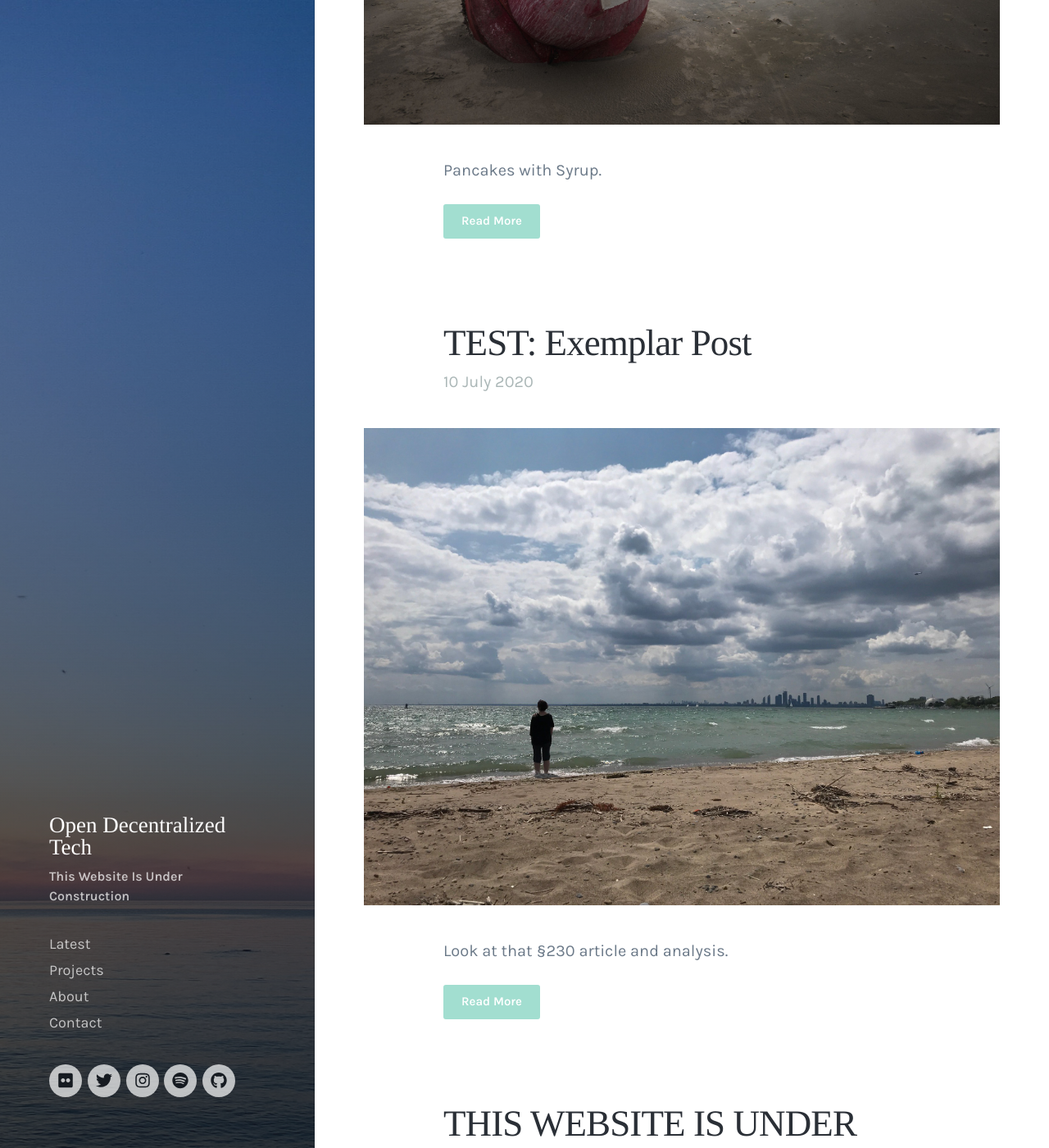
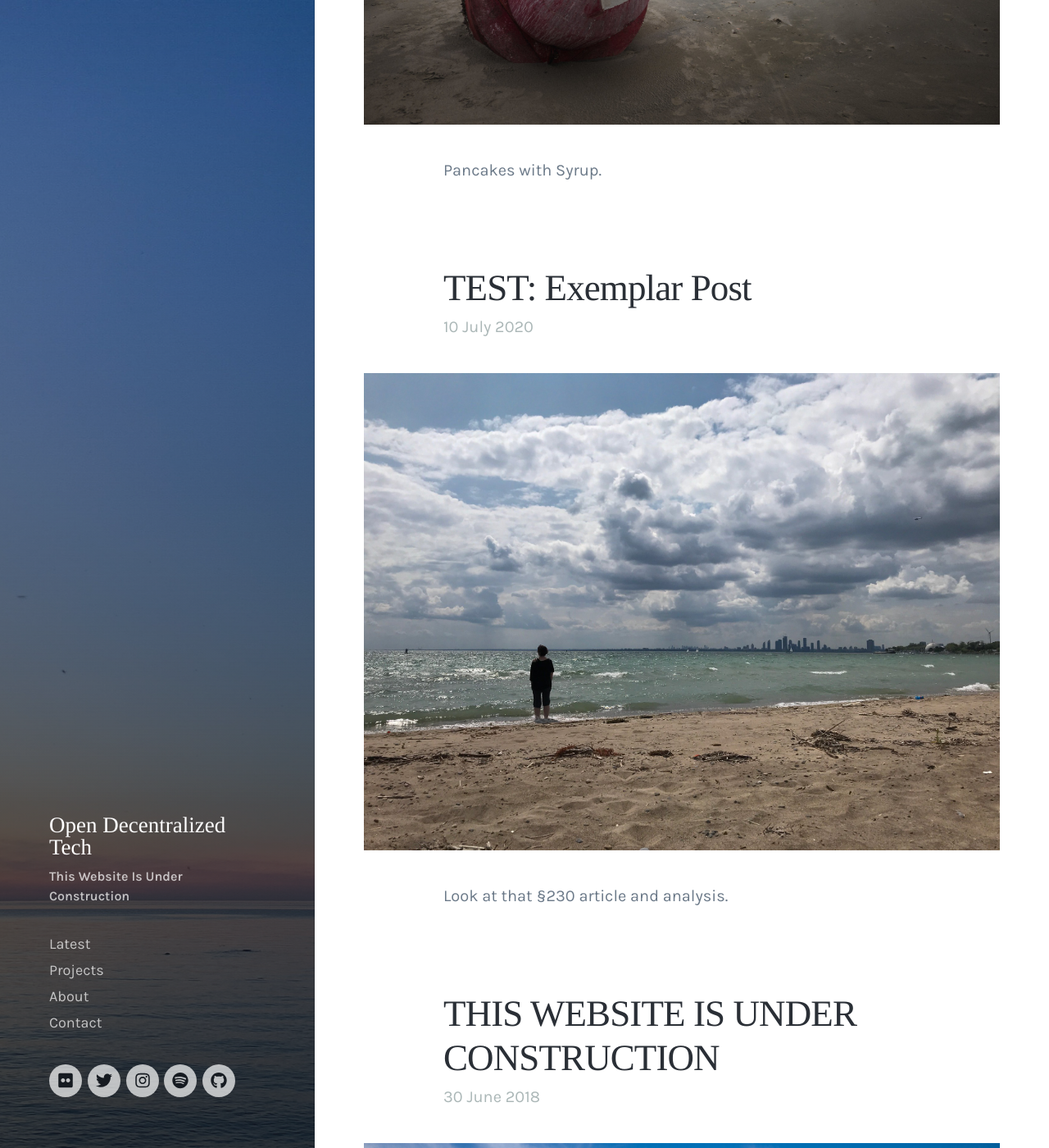
Before and after one commit to OpenDecentralizedTech/ODT-website, a Jekyll site: the page built from index.html, in a window 1280 px wide and 1400 px high, scrolled down 549 px. Shown: the whole window at 82% size. Built offline with Jekyll 4.4.1, drawn with Linux system fonts in a browser that asks for light colours; nearby versions of some CDN libraries; the list of posts is cut into pages by our own code.

Commit message:
Update index.html

```diff
--- a/index.html
+++ b/index.html
@@ -21,7 +21,7 @@ featured_image: /images/demo/demo-square3.jpg
 
 			<div class="blog-post__content">
 				<p>{{ post.content }}</p>
-				<p><a href="{{ post.url | relative_url }}" class="button">Read More</a>
+
 			</div>
 
 		</article>
```
